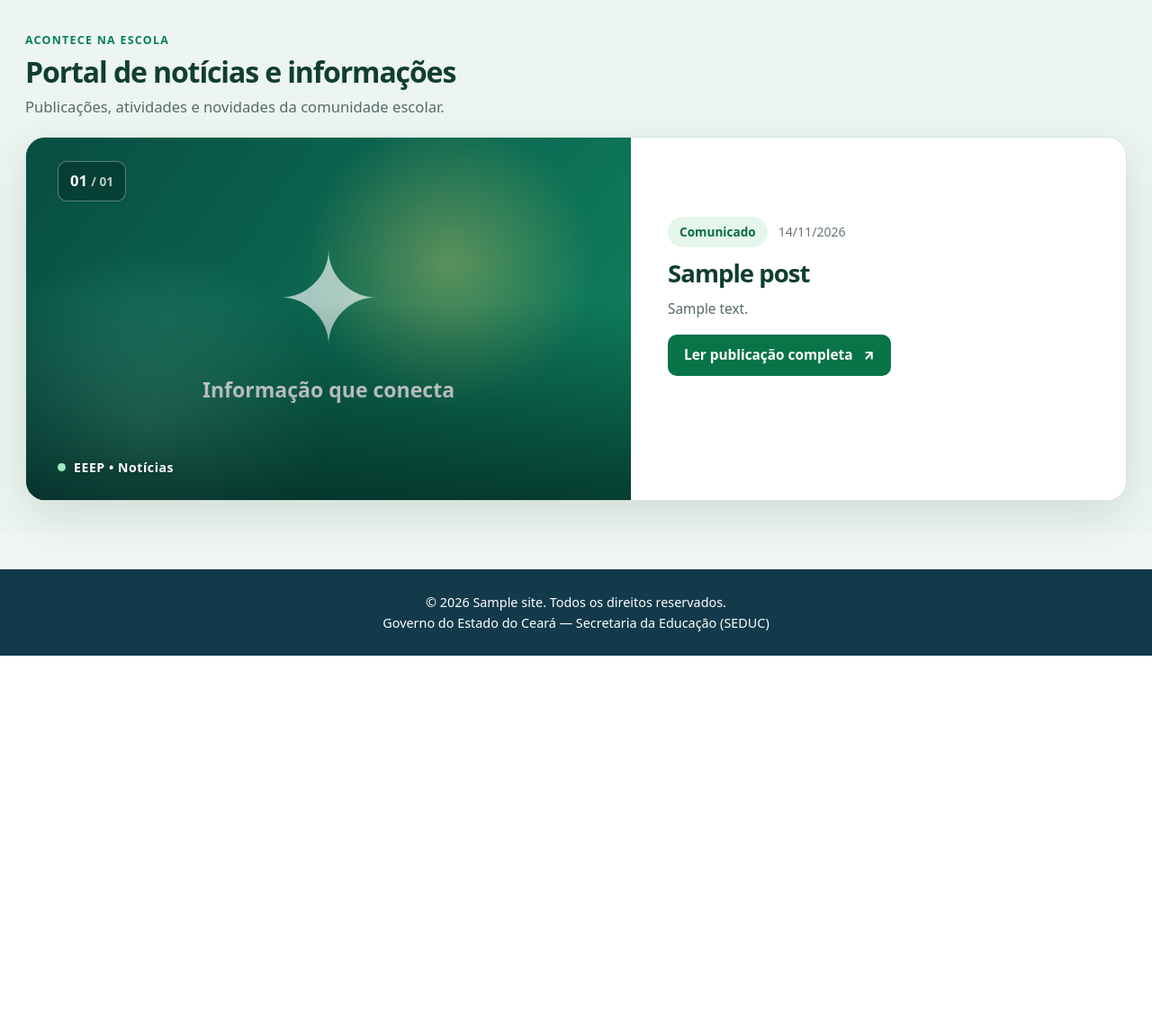
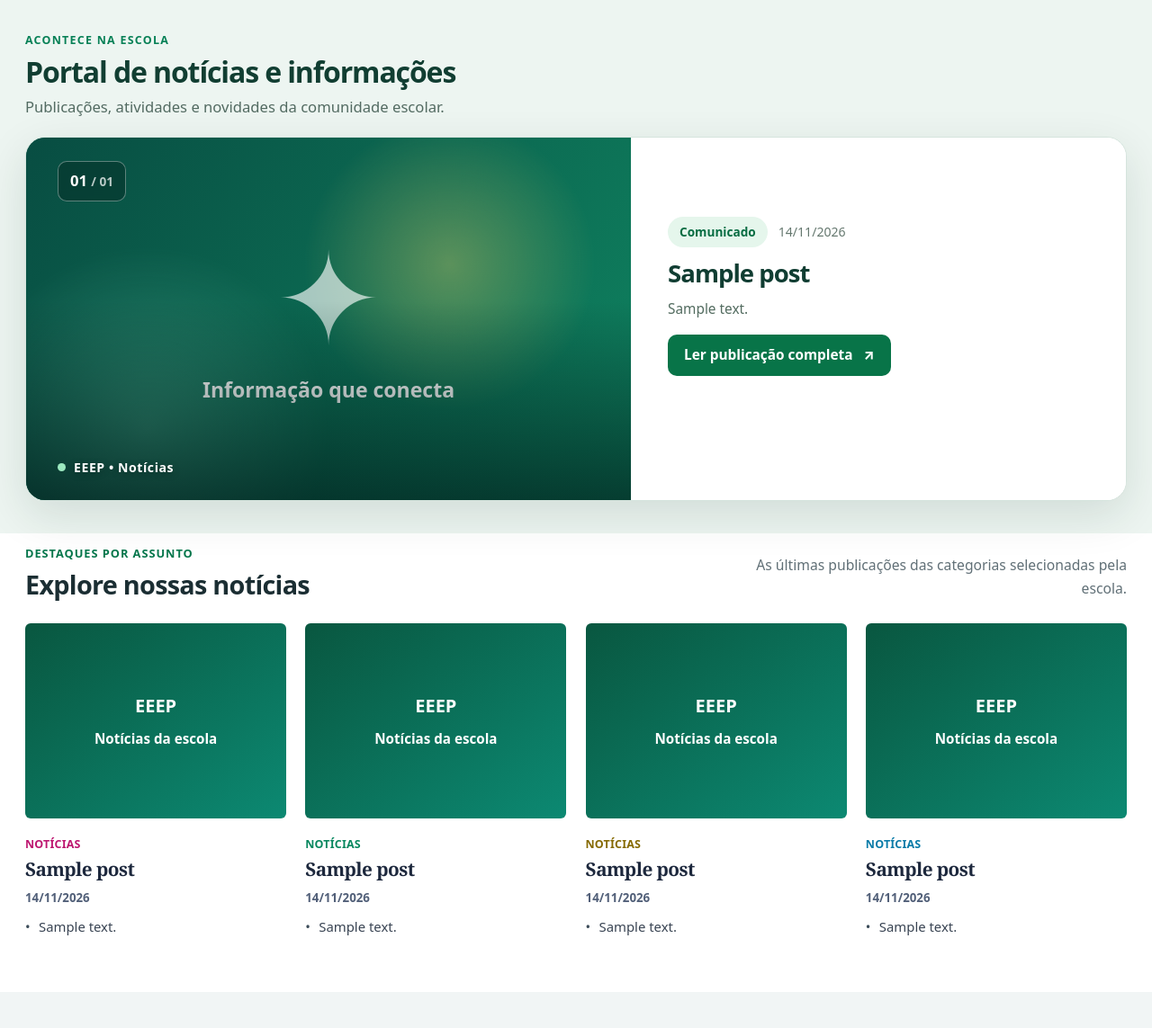
Before and after one commit to profbn/eeep-tema, a WordPress theme: template front-page.php in a window 1280 px wide. Shown: the part 1433-2576 px from the top of the page at 90% size. Before the commit the page ends 2162 px from the top, so only its background shows below. Run offline with PHP 8.4 and a stand-in for WordPress, Linux system fonts and the light colour scheme; the site name, menu and one post (Sample post) are stand-ins, and other content is empty; some libraries are stand-ins or nearby versions.

Commit message:
feat: grade de quatro notícias logo abaixo do portal de notícias

```diff
--- a/front-page.php
+++ b/front-page.php
@@ -100,6 +100,9 @@ get_template_part('template-parts/carrossel-cursos');
 <?php
 // Publicações recentes ficam em um carrossel separado, depois dos serviços.
 get_template_part('template-parts/carrossel-destaques');
+
+// Quatro notícias por categoria, escolhidas no painel Aparência → Personalizar.
+get_template_part('template-parts/grade-noticias-categorias');
 ?>
 
 <?php get_footer(); ?>
```
